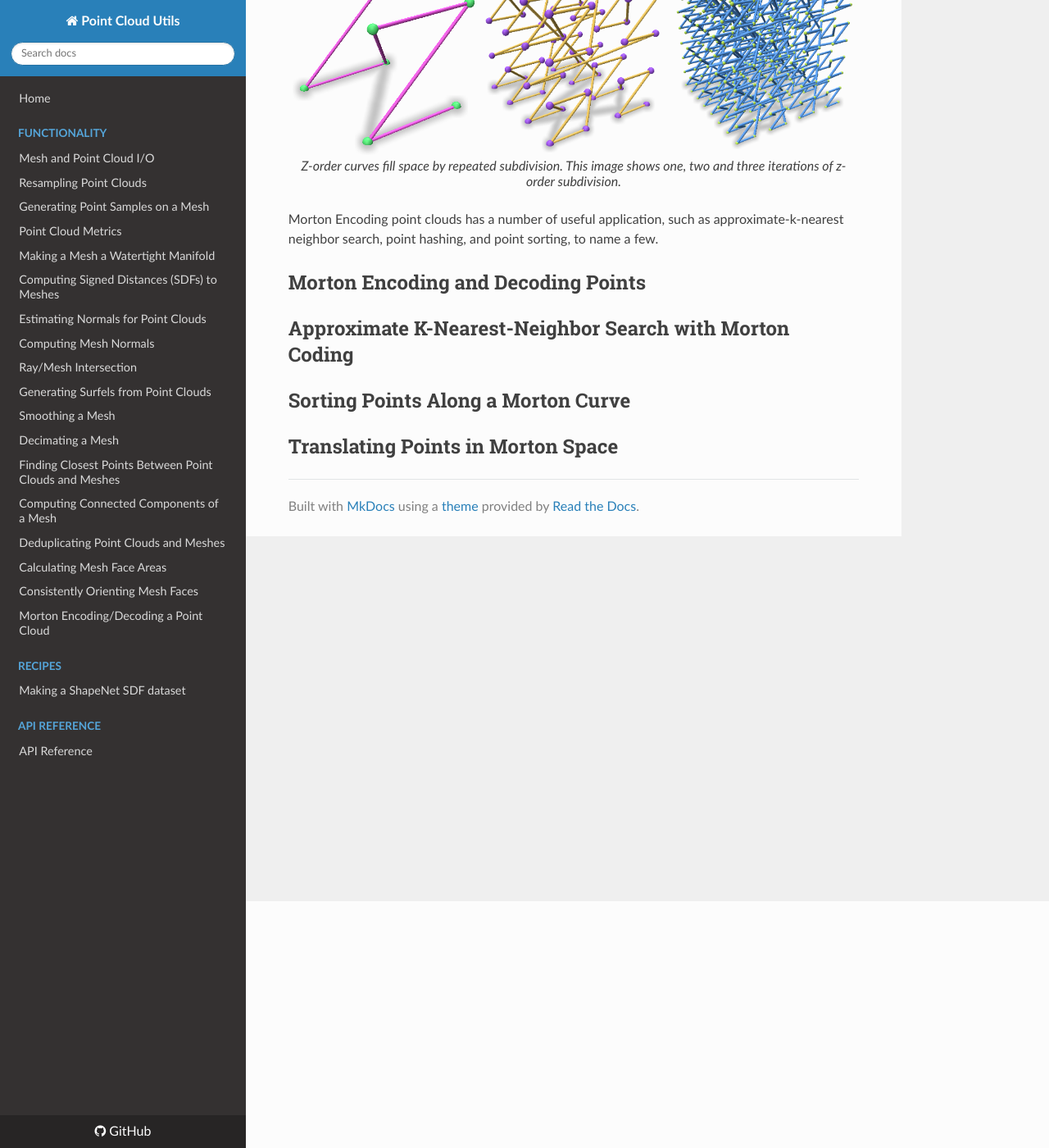
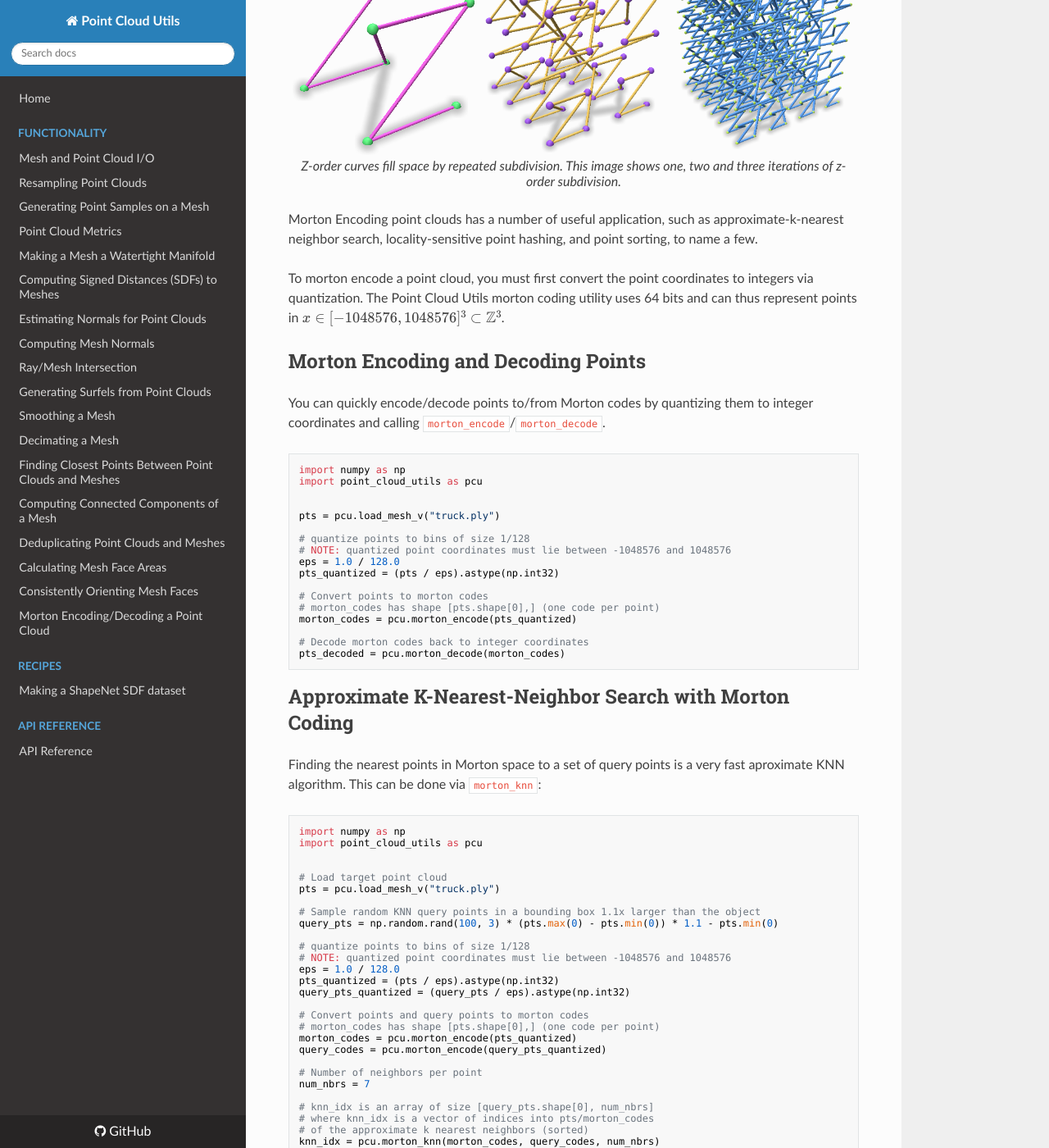
Before and after one commit to fwilliams/point-cloud-utils, an MkDocs documentation site: the page built from docs/docs/sections/morton_coding.md, in a window 1280 px wide and 1400 px high, scrolled down 301 px. Shown: the whole window at 82% size. Built offline with MkDocs 1.6.1, drawn with Linux system fonts in a browser that asks for light colours; nearby versions of some CDN libraries; some of the changed text lies outside the part shown.

Commit message:
Morton docs

````diff
--- a/docs/docs/sections/morton_coding.md
+++ b/docs/docs/sections/morton_coding.md
@@ -16,12 +16,118 @@ Point Cloud Utils has a number of tools for operating on Morton Encoded point cl
   <figcaption style="text-align: center; font-style: italic;">Z-order curves fill space by repeated subdivision. This image shows one, two and three iterations of z-order subdivision.</figcaption>
 </p>
 
-Morton Encoding point clouds has a number of useful application, such as approximate-k-nearest neighbor search, point hashing, and point sorting, to name a few.
+Morton Encoding point clouds has a number of useful application, such as approximate-k-nearest neighbor search, locality-sensitive point hashing, and point sorting, to name a few.
+
+To morton encode a point cloud, you must first convert the point coordinates to integers via quantization. The Point Cloud Utils morton coding utility uses 64 bits and can thus represent points in $x \in [-1048576, 1048576]^3 \subset \mathbb{Z}^3$.
 
 ## Morton Encoding and Decoding Points
+You can quickly encode/decode points to/from Morton codes by quantizing them to integer coordinates and calling `morton_encode`/`morton_decode`.
+```python
+import numpy as np
+import point_cloud_utils as pcu
+
+
+pts = pcu.load_mesh_v("truck.ply")
+
+# quantize points to bins of size 1/128
+# NOTE: quantized point coordinates must lie between -1048576 and 1048576
+eps = 1.0 / 128.0
+pts_quantized = (pts / eps).astype(np.int32)
+
+# Convert points to morton codes
+# morton_codes has shape [pts.shape[0],] (one code per point)
+morton_codes = pcu.morton_encode(pts_quantized)
+
+# Decode morton codes back to integer coordinates
+pts_decoded = pcu.morton_decode(morton_codes)
+```
 
 ## Approximate K-Nearest-Neighbor Search with Morton Coding
+Finding the nearest points in Morton space to a set of query points is a very fast aproximate KNN algorithm. This can be done via `morton_knn`:
+```python
+import numpy as np
+import point_cloud_utils as pcu
+
+
+# Load target point cloud
+pts = pcu.load_mesh_v("truck.ply")
+
+# Sample random KNN query points in a bounding box 1.1x larger than the object
+query_pts = np.random.rand(100, 3) * (pts.max(0) - pts.min(0)) * 1.1 - pts.min(0)
+
+# quantize points to bins of size 1/128
+# NOTE: quantized point coordinates must lie between -1048576 and 1048576
+eps = 1.0 / 128.0
+pts_quantized = (pts / eps).astype(np.int32)
+query_pts_quantized = (query_pts / eps).astype(np.int32)
+
+# Convert points and query points to morton codes
+# morton_codes has shape [pts.shape[0],] (one code per point)
+morton_codes = pcu.morton_encode(pts_quantized)
+query_codes = pcu.morton_encode(query_pts_quantized)
+
+# Number of neighbors per point
+num_nbrs = 7
+
+# knn_idx is an array of size [query_pts.shape[0], num_nbrs]
+# where knn_idx is a vector of indices into pts/morton_codes
+# of the approximate k nearest neighbors (sorted)
+knn_idx = pcu.morton_knn(morton_codes, query_codes, num_nbrs)
+```
 
 ## Sorting Points Along a Morton Curve
+Morton codes can be used to impose a sort order on 3D points by first quantizing them and the quantized points in Morton order.
+```python
+import numpy as np
+import point_cloud_utils as pcu
 
-## Translating Points in Morton Space
+
+pts = pcu.load_mesh_v("truck.ply")
+
+# quantize points to bins of size 1/128
+# NOTE: quantized point coordinates must lie between -1048576 and 1048576
+eps = 1.0 / 128.0
+pts_quantized = (pts / eps).astype(np.int32)
+
+# Convert points and query points to morton codes
+# morton_codes has shape [pts.shape[0],] (one code per point)
+morton_codes = pcu.morton_encode(pts_quantized)
+
+# Permute the points to sort them by their morton code
+sorted_pts = pts[np.argsort(morton_codes)]
+```
+
+## Adding and Subtracting Coordinates in Morton Space
+You can add and subtract Morton encoding of points directly via `morton_add` and `morton_subtract`
+```python
+import numpy as np
+import point_cloud_utils as pcu
+
+
+pts = pcu.load_mesh_v("truck.ply")
+
+# Let's generate some random noise and add it to the morton
+# encoded points
+offsets = np.random.randn(*pts.shape) * 0.02
+
+# quantize points and offsets to bins of size 1/128
+# NOTE: quantized point coordinates must lie between -1048576 and 1048576
+eps = 1.0 / 128.0
+pts_quantized = (pts / eps).astype(np.int32)
+offsets_quantized = (offsets / eps).astype(np.int32)
+
+# Convert points and query points to morton codes
+# morton_codes has shape [pts.shape[0],] (one code per point)
+morton_codes = pcu.morton_encode(pts_quantized)
+
+# Convert offset to morton codes
+offset_codes = pcu.morton_encode(offsets_quantized)
+
+# Add noise offsets in Morton space
+noisy_codes = pcu.morton_add(morton_codes, offset_codes)
+
+# Subtract out the noise to recover the original points
+denoise_codes = pcu.morton_subtract(noisy_codes, offset_codes)
+
+assert np.all(denoise_codes == morton_codes)
+```
--- a/point_cloud_utils/__init__.py
+++ b/point_cloud_utils/__init__.py
@@ -21,6 +21,8 @@ from ._pointcloud_normals import estimate_point_cloud_normals_knn, estimate_poin
 from ._ray_mesh_intersector import RayMeshIntersector
 from ._ray_point_cloud_intersector import ray_surfel_intersection, surfel_geometry, RaySurfelIntersector
 
+MORTON_MIN = -1048576
+MORTON_MAX = 1048576
 
 def mesh_mean_and_gaussian_curvatures(v, f, r=-1.0):
     """
````
Also changed, not shown: docs/docs/index.md (+18 -0 lines), README.md, 2 other files.
